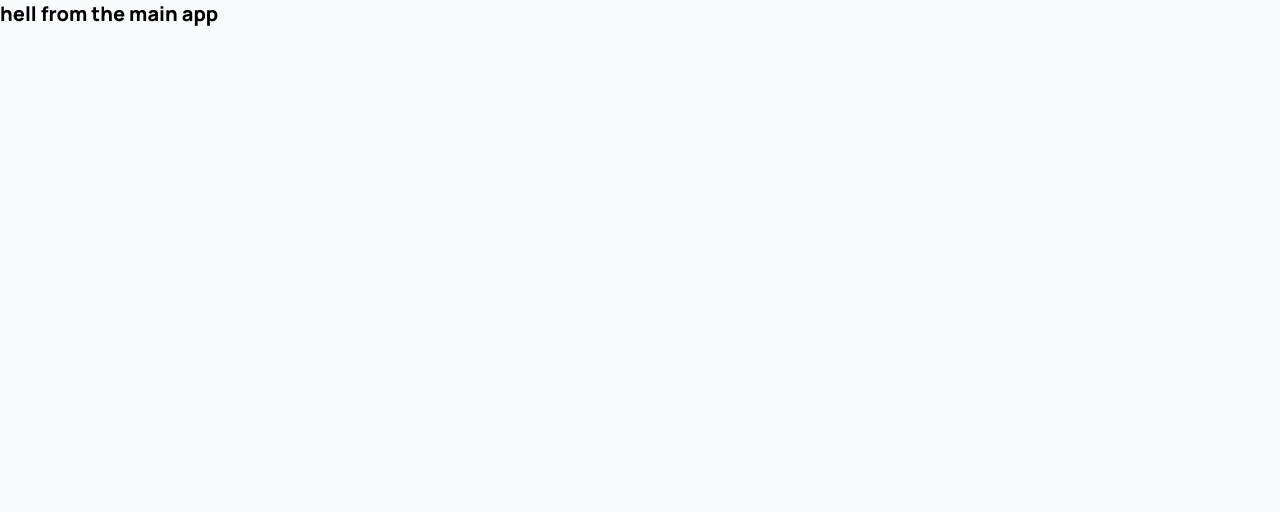
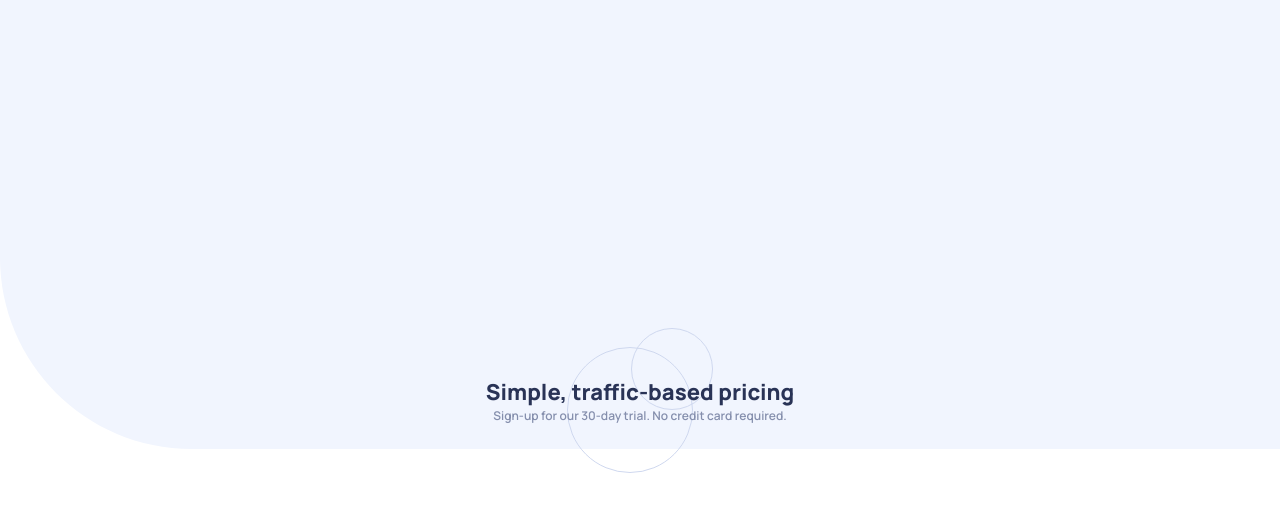
Before and after one commit to Barna-Molnar/imteractive-pricing-component-react, a React (Create React App) app: page / in a window 1280 px wide. Shown: the top 512 px of the page. Built offline with nearby package versions, Linux system fonts and the light colour scheme.

Commit message:
Creating Title component

```diff
--- a/src/App.jsx
+++ b/src/App.jsx
@@ -1,16 +1,23 @@
 import React from 'react';
 import styled from 'styled-components';
-
+import BackgroundImg from './images/bg-pattern.svg';
+import Title from './components/Title';
 const AppStlyes = styled.div`
   background-color: var(--main-background);
   width: 100vw;
   height: 100vh;
+  background: url(${BackgroundImg}) no-repeat;
+  display: flex;
+  justify-content: center;
+  align-items: center;
 `;
 
 function App() {
   return (
     <AppStlyes>
-      <h1>hell from the main app </h1>
+      <div className="container">
+        <Title />
+      </div>
     </AppStlyes>
   );
 }
--- /dev/null
+++ b/src/components/Title.jsx
@@ -0,0 +1,29 @@
+import React from 'react';
+import styled from 'styled-components';
+import BackPattern from '../images/pattern-circles.svg';
+
+const TitleStyles = styled.div`
+  background: url(${BackPattern}) no-repeat center;
+  display: flex;
+  flex-direction: column;
+  justify-content: center;
+  align-items: center;
+  padding: 5rem 4rem;
+  h1 {
+    font-size: 2.2rem;
+    color: var(--dark-blue);
+  }
+  p {
+    font-size: 12px;
+    color: var(--grayish-blue-text);
+  }
+`;
+
+export default function Title() {
+  return (
+    <TitleStyles>
+      <h1>Simple, traffic-based pricing</h1>
+      <p>Sign-up for our 30-day trial. No credit card required. </p>
+    </TitleStyles>
+  );
+}
--- a/src/style/GlobalStyle.js
+++ b/src/style/GlobalStyle.js
@@ -30,6 +30,7 @@ const GlobalStyles = createGlobalStyle`
   html{
     font-size: 10px;
     font-family: 'Manrope', sans-serif;
+
   }
 
   body {
@@ -58,7 +59,7 @@ const GlobalStyles = createGlobalStyle`
     outline: none
   }
   .container {
-    max-width: 1440px;
+   width: calc(100% / 3);
     /* width: 90%; */
     margin: 0 auto;
   }
```
